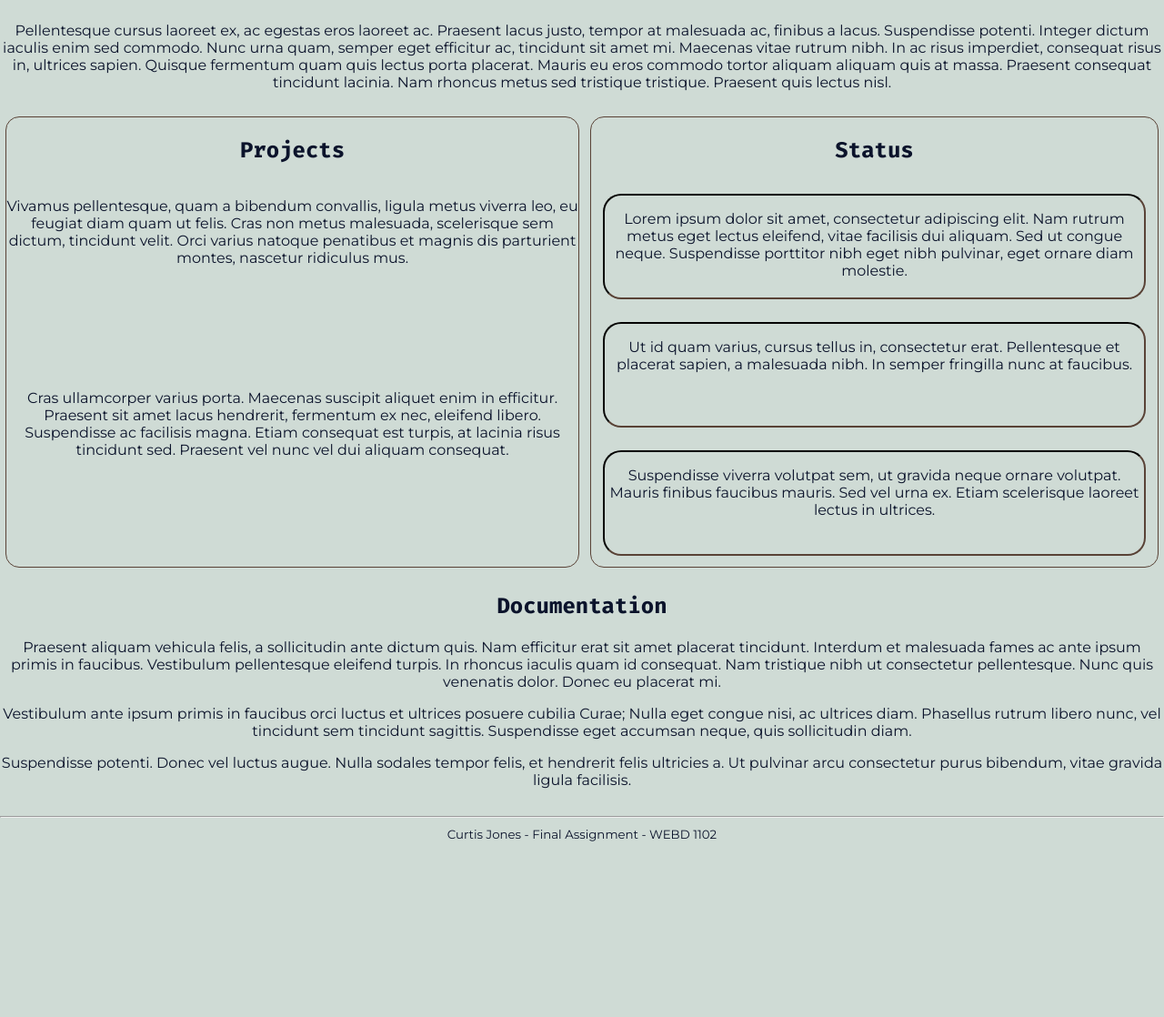
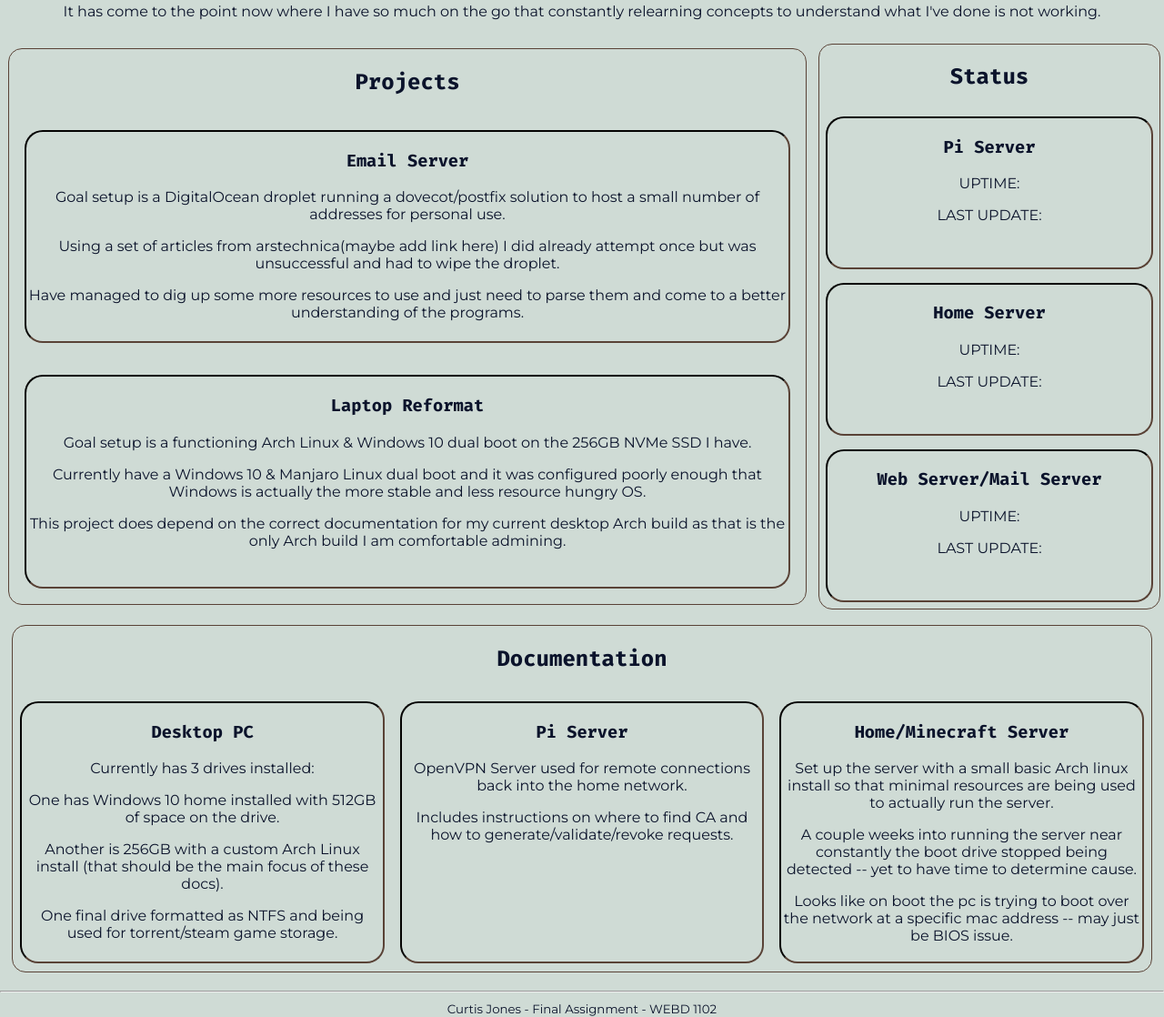
Before and after one commit to ikubetoomuzik/webdfinalproj, a plain HTML site: page site/index.html in a window 1280 px wide. Shown: the part 229-1347 px from the top of the page at 91% size. Before the commit the page ends 1155 px from the top, so only its background shows below. Drawn offline with Linux system fonts and the light colour scheme.

Commit message:
added content and adjusted css

```diff
--- a/site/css/home.css
+++ b/site/css/home.css
@@ -44,6 +44,7 @@ body {
 main {
     grid-area: main;
     display: grid;
+    grid-template-columns: 7fr 3fr;
     grid-template-areas:
     'intro intro'
     'projprev qstatus'
@@ -113,6 +114,12 @@ main {
     grid-area: projhead;
 }
 
+.project {
+    border: 2px inset var(--main-highlight);
+    border-radius: 20px;
+    margin: 2%;
+}
+
 #project-1 {
     grid-area: projone;
 }
@@ -122,11 +129,43 @@ main {
 }
 
 /* *** End PSF *** */
+/* *** Documentation Section Formatting *** */
 
 #quick-docs {
     grid-area: qdocs;
+    display: grid;
+    grid-template-columns: 1fr 1fr 1fr;
+    grid-template-areas:
+    'dochead dochead dochead'
+    'docone doctwo docthree';
+    border: 1px solid var(--main-highlight);
+    border-radius: 15px;
+    margin: 1%;
 }
 
+#doc-head {
+	grid-area: dochead;
+}
+
+.doc {
+    border: 2px inset var(--main-highlight);
+    border-radius: 20px;
+    margin: 2%;
+}
+
+#doc-1 {
+	grid-area: docone;
+}
+
+#doc-2 {
+	grid-area: doctwo;
+}
+
+#doc-3 {
+	grid-area: docthree;
+}
+
+/* *** End DSF *** */
 /* *** End MF *** */
 /* *** Footer Formatting *** */
 
--- a/site/index.html
+++ b/site/index.html
@@ -21,13 +21,16 @@
             </ul>
         </nav>
         <header id='pg-header'>
-            <h1>Welcome to my home lab!</h1>
+		<h1>Welcome to my home lab!</h1>
         </header>
         <main>
             <section id='intro'>
+		<!--
                 <h2>Intro</h2>
+		-->
 
-                <p>Pellentesque cursus laoreet ex, ac egestas eros laoreet ac. Praesent lacus justo, tempor at malesuada ac, finibus a lacus. Suspendisse potenti. Integer dictum iaculis enim sed commodo. Nunc urna quam, semper eget efficitur ac, tincidunt sit amet mi. Maecenas vitae rutrum nibh. In ac risus imperdiet, consequat risus in, ultrices sapien. Quisque fermentum quam quis lectus porta placerat. Mauris eu eros commodo tortor aliquam aliquam quis at massa. Praesent consequat tincidunt lacinia. Nam rhoncus metus sed tristique tristique. Praesent quis lectus nisl.</p>
+                <p>This site will be serving as a central hub of information regarding my home computer/networking setup.</p>
+                <p>It has come to the point now where I have so much on the go that constantly relearning concepts to understand what I've done is not working.</p>
 
             </section>
             <section id='quick-status'>
@@ -36,13 +39,19 @@
                 </header>
 
                 <article id='status-1' class='status'>
-                    <p>Lorem ipsum dolor sit amet, consectetur adipiscing elit. Nam rutrum metus eget lectus eleifend, vitae facilisis dui aliquam. Sed ut congue neque. Suspendisse porttitor nibh eget nibh pulvinar, eget ornare diam molestie.</p>
+                    <h3>Pi Server</h3>
+                    <p>UPTIME: </p>
+                    <p>LAST UPDATE: </p>
                 </article>
                 <article id='status-2' class='status'>
-                <p>Ut id quam varius, cursus tellus in, consectetur erat. Pellentesque et placerat sapien, a malesuada nibh. In semper fringilla nunc at faucibus.</p>
+                    <h3>Home Server</h3>
+                    <p>UPTIME: </p>
+                    <p>LAST UPDATE: </p>
                 </article>
                 <article id='status-3' class='status'>
-                    <p>Suspendisse viverra volutpat sem, ut gravida neque ornare volutpat. Mauris finibus faucibus mauris. Sed vel urna ex. Etiam scelerisque laoreet lectus in ultrices.</p>
+                    <h3>Web Server/Mail Server</h3>
+                    <p>UPTIME: </p>
+                    <p>LAST UPDATE: </p>
                 </article>
 
             </section>
@@ -51,25 +60,42 @@
                     <h2>Projects</h2>
                 </header>
 
-                <article id='project-1'>
-                    <p>Vivamus pellentesque, quam a bibendum convallis, ligula metus viverra leo, eu feugiat diam quam ut felis. Cras non metus malesuada, scelerisque sem dictum, tincidunt velit. Orci varius natoque penatibus et magnis dis parturient montes, nascetur ridiculus mus.</p>
+                <article id='project-1' class='project'>
+                    <h3>Email Server</h3>
+                    <p>Goal setup is a DigitalOcean droplet running a dovecot/postfix solution to host a small number of addresses for personal use.</p>
+                    <p>Using a set of articles from arstechnica(maybe add link here) I did already attempt once but was unsuccessful and had to wipe the droplet.</p>
+                    <p>Have managed to dig up some more resources to use and just need to parse them and come to a better understanding of the programs.</p>
                 </article>
-                <article id='project-2'>
-                    <p>Cras ullamcorper varius porta. Maecenas suscipit aliquet enim in efficitur. Praesent sit amet lacus hendrerit, fermentum ex nec, eleifend libero. Suspendisse ac facilisis magna. Etiam consequat est turpis, at lacinia risus tincidunt sed. Praesent vel nunc vel dui aliquam consequat.</p>
+                <article id='project-2' class='project'>
+                    <h3>Laptop Reformat</h3>
+                    <p>Goal setup is a functioning Arch Linux & Windows 10 dual boot on the 256GB NVMe SSD I have.</p>
+                    <p>Currently have a Windows 10 & Manjaro Linux dual boot and it was configured poorly enough that Windows is actually the more stable and less resource hungry OS.</p>
+                    <p>This project does depend on the correct documentation for my current desktop Arch build as that is the only Arch build I am comfortable admining.</p>
                 </article>
 
             </section>
             <section id='quick-docs'>
-                <h2>Documentation</h2>
+                <header id='doc-head'>
+                    <h2>Documentation</h2>
+                </header>
 
-                <article id='doc-1'>
-                    <p>Praesent aliquam vehicula felis, a sollicitudin ante dictum quis. Nam efficitur erat sit amet placerat tincidunt. Interdum et malesuada fames ac ante ipsum primis in faucibus. Vestibulum pellentesque eleifend turpis. In rhoncus iaculis quam id consequat. Nam tristique nibh ut consectetur pellentesque. Nunc quis venenatis dolor. Donec eu placerat mi.</p>
+                <article id='doc-1' class='doc'>
+		    <h3>Desktop PC</h3>
+                    <p>Currently has 3 drives installed: </p>
+                    <p>One has Windows 10 home installed with 512GB of space on the drive.</p>
+                    <p>Another is 256GB with a custom Arch Linux install (that should be the main focus of these docs).</p>
+                    <p>One final drive formatted as NTFS and being used for torrent/steam game storage.</p>
                 </article>
-                <article id='doc-2'>
-                    <p>Vestibulum ante ipsum primis in faucibus orci luctus et ultrices posuere cubilia Curae; Nulla eget congue nisi, ac ultrices diam. Phasellus rutrum libero nunc, vel tincidunt sem tincidunt sagittis. Suspendisse eget accumsan neque, quis sollicitudin diam.</p>
+                <article id='doc-2' class='doc'>
+		    <h3>Pi Server</h3>
+                    <p>OpenVPN Server used for remote connections back into the home network.</p>
+                    <p>Includes instructions on where to find CA and how to generate/validate/revoke requests.</p>
                 </article>
-                <article id='doc-3'>
-                    <p>Suspendisse potenti. Donec vel luctus augue. Nulla sodales tempor felis, et hendrerit felis ultricies a. Ut pulvinar arcu consectetur purus bibendum, vitae gravida ligula facilisis.</p>
+                <article id='doc-3' class='doc'>
+		    <h3>Home/Minecraft Server</h3>
+                    <p>Set up the server with a small basic Arch linux install so that minimal resources are being used to actually run the server.</p>
+                    <p>A couple weeks into running the server near constantly the boot drive stopped being detected -- yet to have time to determine cause.</p>
+                    <p>Looks like on boot the pc is trying to boot over the network at a specific mac address -- may just be BIOS issue.</p>
                 </article>
 
             </section>
```
Also changed, not shown: site/documentation.html (+1 -0 lines), site/projects.html (+1 -0 lines), site/status.html (+1 -0 lines), 1 other file.
